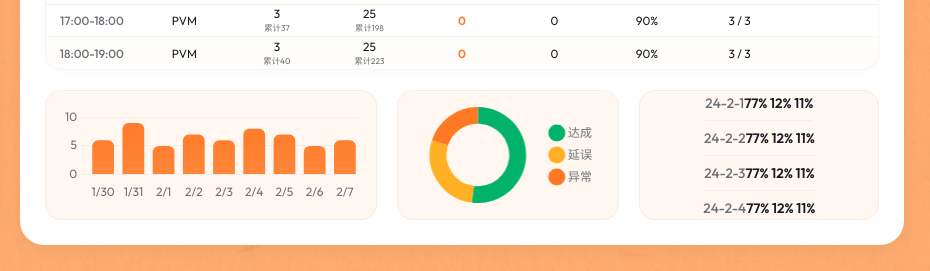
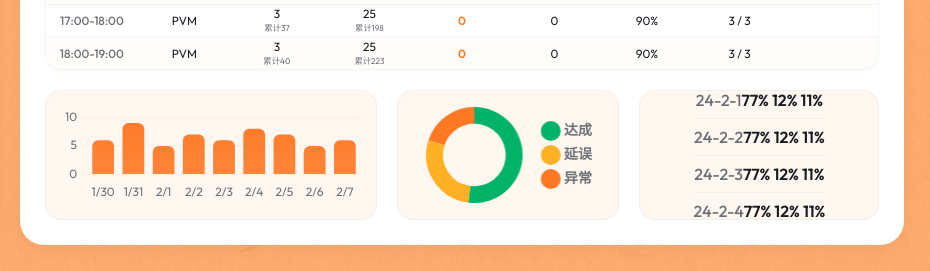
Before and after one commit to mallocfeng/xiaomingweb, a website: page public/production-dashboard-v4.html in a window 1280 px wide. Shown: the part 529-800 px from the top of the page, 350-1280 px from the left. Drawn offline with nearby package versions, Linux system fonts and the light colour scheme.

Commit message:
fix: adjust table scaling and font sizes for improved readability

```diff
--- a/public/production-dashboard-v4.html
+++ b/public/production-dashboard-v4.html
@@ -332,7 +332,7 @@
             min-height: 0;
             --thead-base: 44px;
             --row-base: 30px;
-            --table-max-scale: 1.2;
+            --table-max-scale: 1.5;
             --table-font-scale: 1;
             --row-height: auto;
             position: relative;
@@ -530,7 +530,7 @@
             flex-direction: column;
             justify-content: center;
             gap: 8px;
-            font-size: 0.85rem;
+            font-size: 1rem;
         }
 
         .legend-item {
@@ -755,7 +755,14 @@
                 maintainAspectRatio: false,
                 cutout: '65%',
                 plugins: {
-                    legend: { position: 'right', labels: { boxWidth: 10, usePointStyle: true } }
+                    legend: {
+                        position: 'right',
+                        labels: {
+                            boxWidth: 12,
+                            usePointStyle: true,
+                            font: { size: 14, weight: '600' }
+                        }
+                    }
                 }
             }
         });
```
